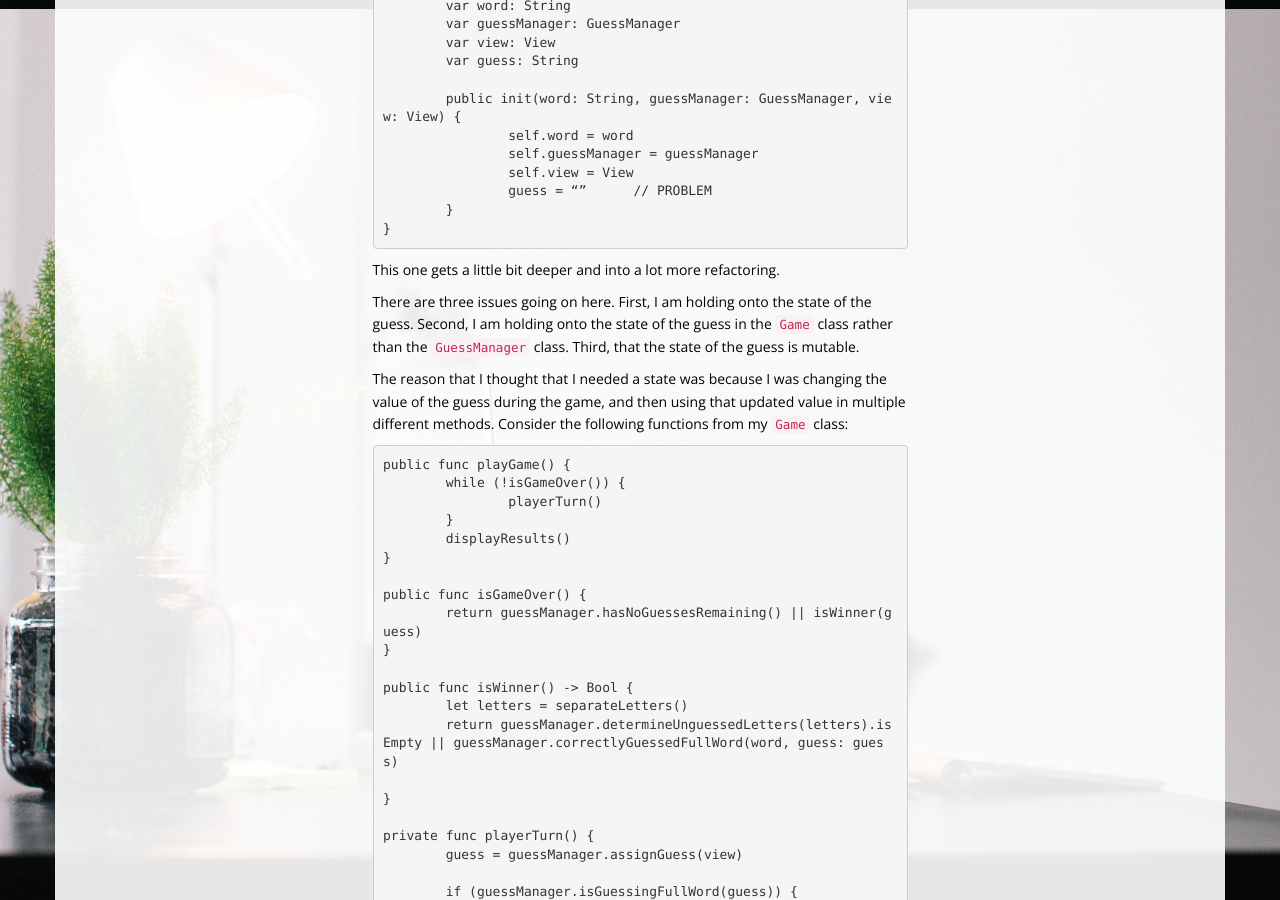
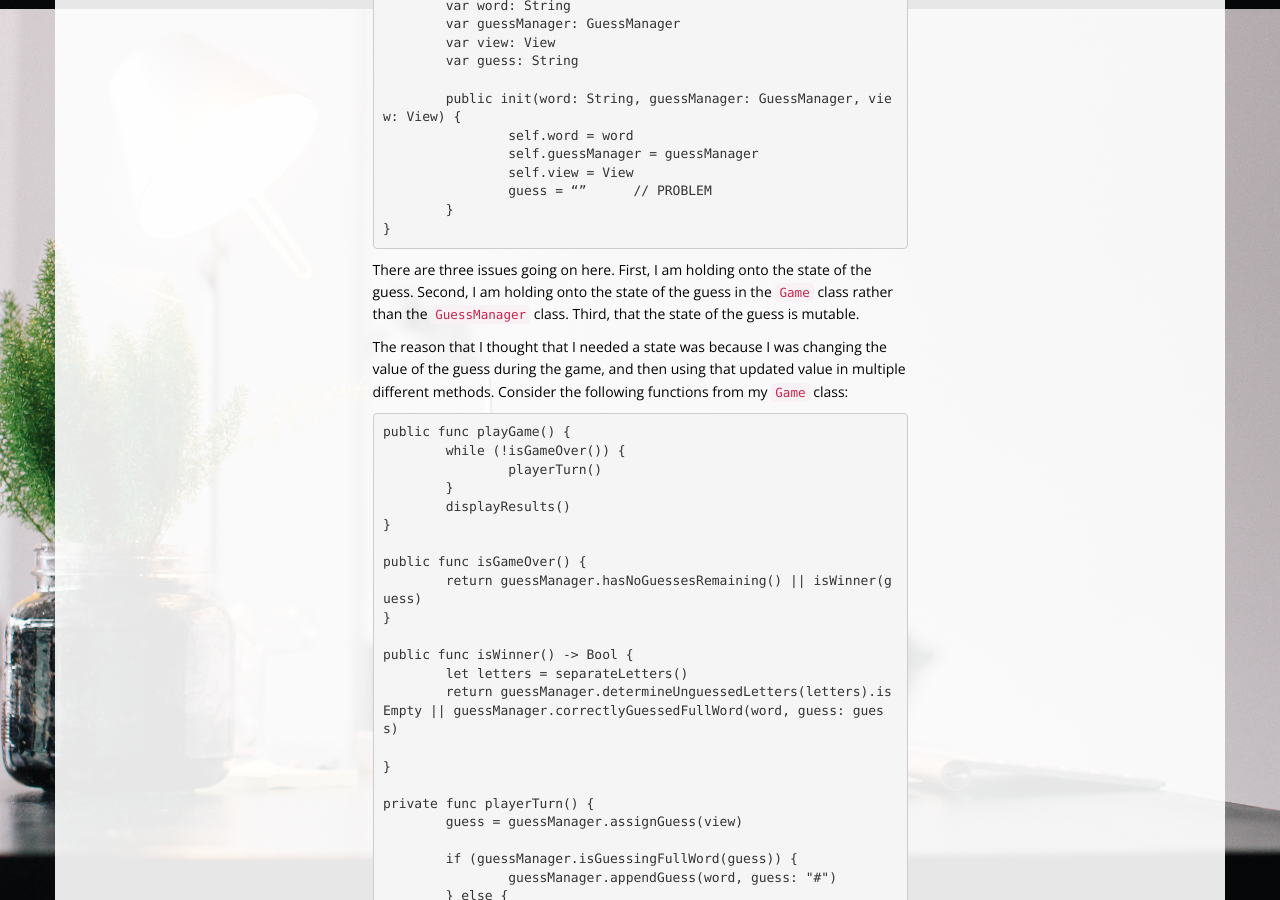
Before and after one commit to voilawalla/voilawalla.github.io, a Jekyll site: the page built from _posts/2016-03-30-whats-the-deal-with-state.md, in a window 1280 px wide and 900 px high, scrolled down 891 px. Built offline with Jekyll 4.4.1, drawn with Linux system fonts in a browser that asks for light colours; nearby versions of some CDN libraries; some web fonts are replaced; library files that are not in the unit come from our copies.

Commit message:
remove unnessary sentence

````diff
--- a/_posts/2016-03-30-whats-the-deal-with-state.md
+++ b/_posts/2016-03-30-whats-the-deal-with-state.md
@@ -27,8 +27,6 @@ public class Game {
 	}
 }
 ```
-
-This one gets a little bit deeper and into a lot more refactoring.
 
 There are three issues going on here. First, I am holding onto the state of the guess. Second, I am holding onto the state of the guess in the `Game` class rather than the `GuessManager` class. Third, that the state of the guess is mutable.
 
````
